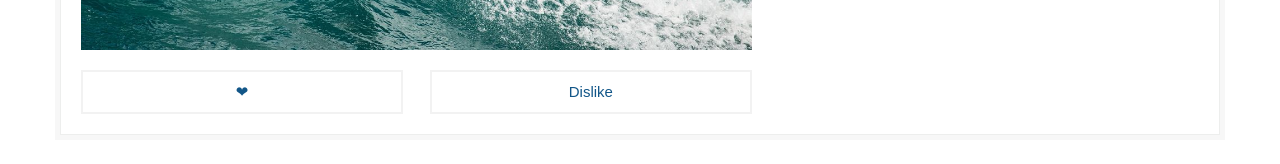
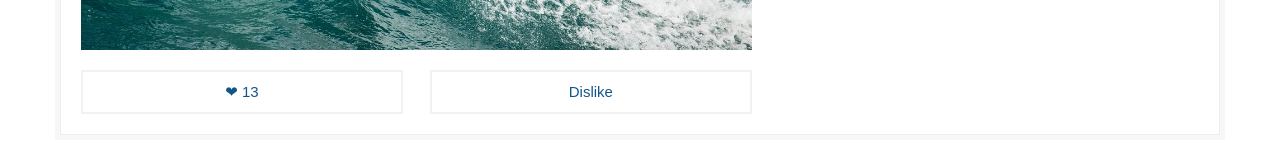
Before and after one commit to VitalyIgorevich/redux-VasilyMuraviev, a React (Create React App) app: page / in a window 1280 px wide. Shown: the part 558-722 px from the top of the page. Built offline with nearby package versions, Linux system fonts and the light colour scheme.

Commit message:
add to redux

```diff
--- a/package.json
+++ b/package.json
@@ -8,7 +8,9 @@
     "@testing-library/user-event": "^13.5.0",
     "react": "^18.2.0",
     "react-dom": "^18.2.0",
+    "react-redux": "^8.0.2",
     "react-scripts": "5.0.1",
+    "redux": "^4.2.0",
     "web-vitals": "^2.1.4"
   },
   "scripts": {
--- a/src/App.js
+++ b/src/App.js
@@ -1,4 +1,5 @@
 import Likes from "./components/Likes";
+import store from "./Redux/store"
 
 function App() {
   return (
@@ -7,7 +8,7 @@ function App() {
         <div className="card">
           <div className="card-image">
             <img src="./sea.jpg" alt="surfing" />
-            <Likes />
+            <Likes store={store}/>
           </div>
         </div>
       </div>
--- /dev/null
+++ b/src/Redux/store.js
@@ -0,0 +1,14 @@
+import { createStore } from "redux";
+
+const initialState = {
+    likes: 13
+}
+
+const reduser = (state = initialState, action) => {
+
+    return state;
+}
+
+const store = createStore(reduser)
+
+export default store;
--- a/src/components/Likes.jsx
+++ b/src/components/Likes.jsx
@@ -1,10 +1,27 @@
-function Likes() {
+import { connect } from "react-redux";
+
+function Likes(props) {
+
     return (
       <div className='button-controls'>
-        <button >❤ </button>
+        <button onClick={props.onIncrementLikes}>❤ {props.likes} </button>
         <button >Dislike</button>
       </div>
     )
   }
+  const mapStateToProps = (state) => {
+    return {
+        likes: state.likes
+    }
+  }
+  const mapDispatchToProps = (dispatch) => {
+    return {
+        onIncrementLikes: () => {
+            console.log('click')
+            const action = {type: "INCREMENT"}
+            dispatch(action)
+        }
+    }
+  }
 
-  export default Likes;
+  export default connect(mapStateToProps, mapDispatchToProps)(Likes);
```
Also changed, not shown: 1 other file (tests, documents, lock files or other folders).
